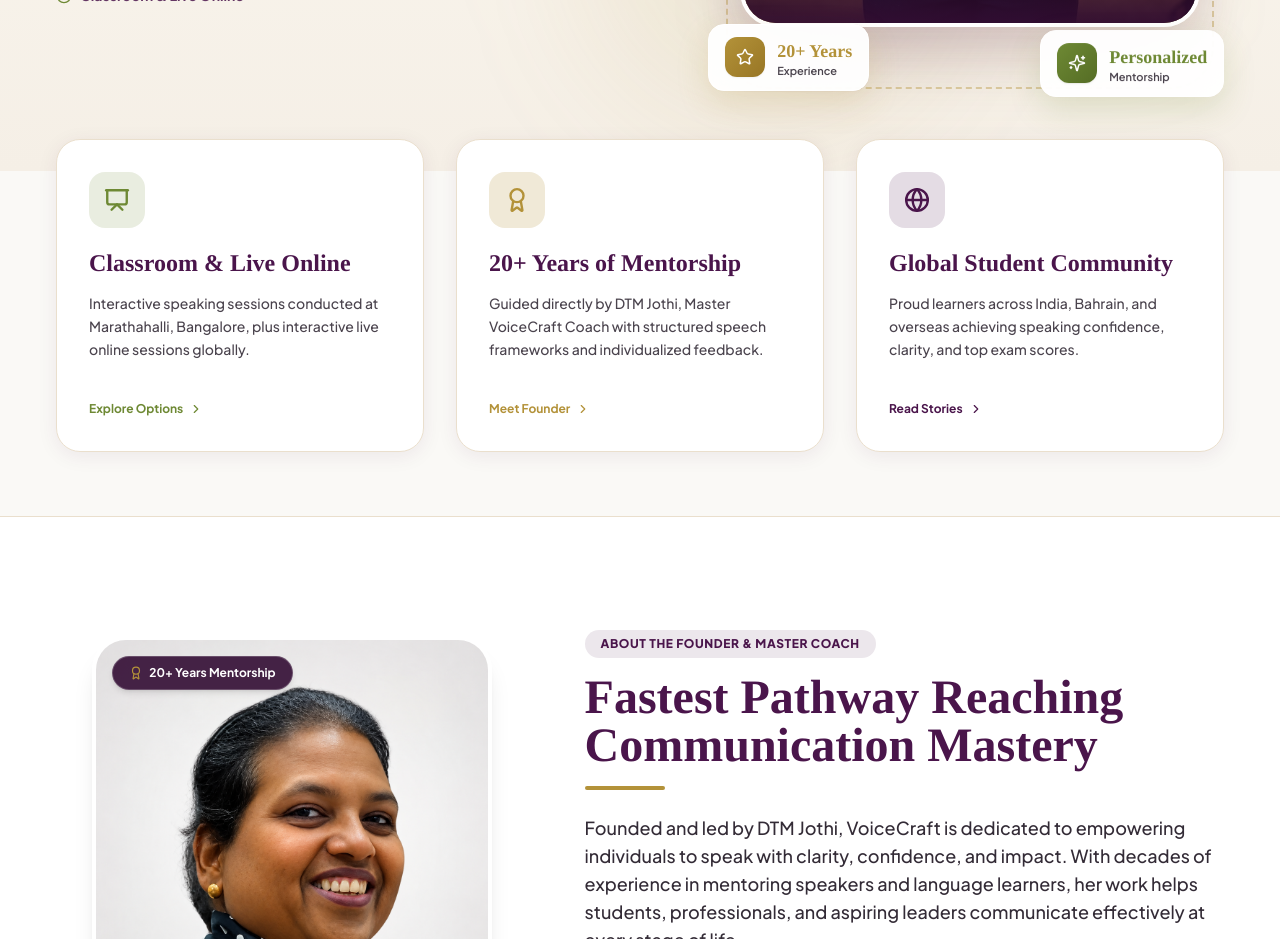
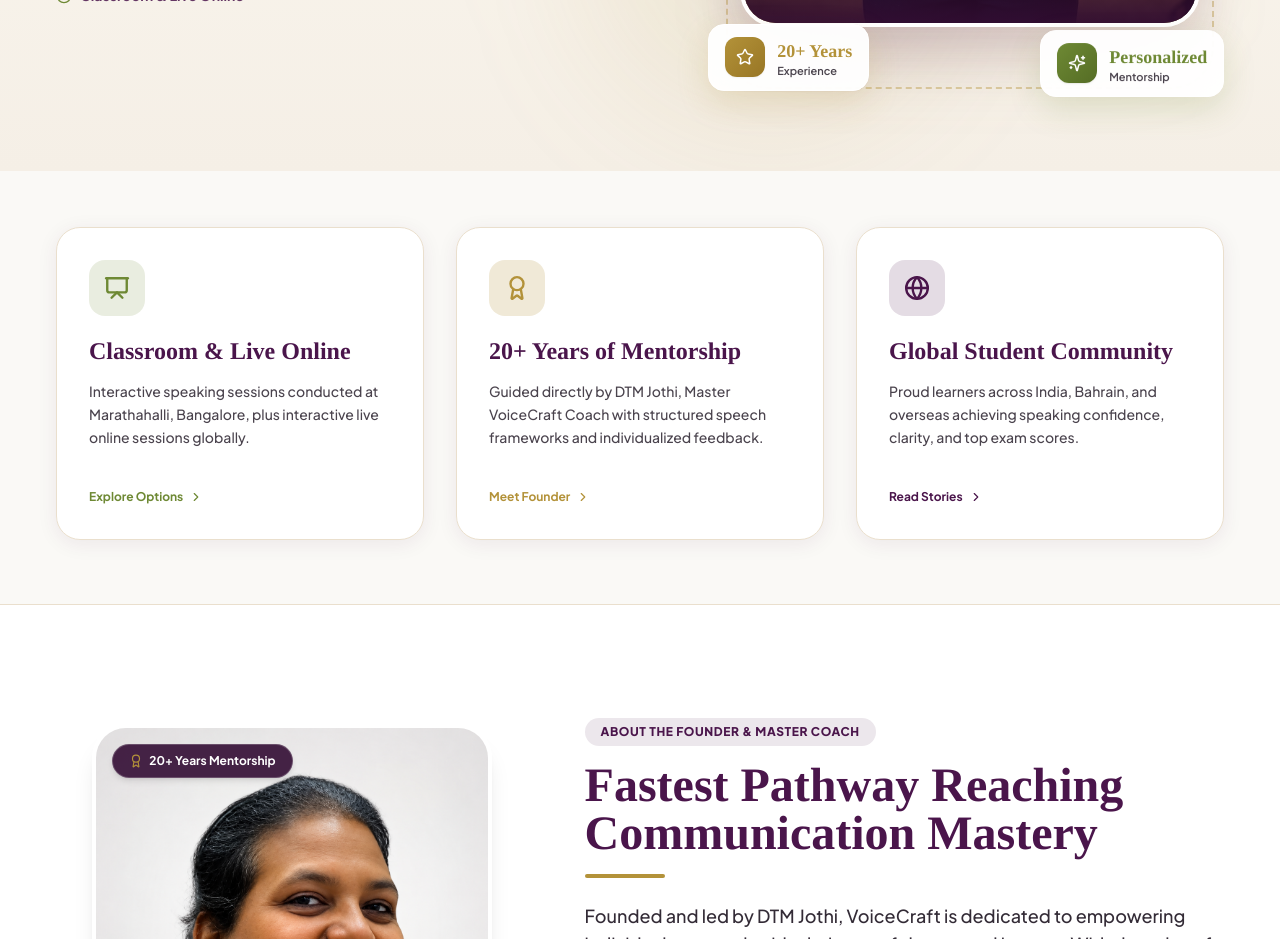
Before and after one commit to LoneRanger-dev/voicecraft-academy, a React (Vite) app in the folder voicecraft-frontend/: page / in a window 1280 px wide. Shown: the part 820-1759 px from the top of the page. Built offline with nearby package versions, Linux system fonts and the light colour scheme; a web font is replaced by a local one.

Commit message:
fix: position feature cards lower to prevent crossing upper edge and add animated overlay hover effect

```diff
--- a/voicecraft-frontend/src/pages/Home.jsx
+++ b/voicecraft-frontend/src/pages/Home.jsx
@@ -708,13 +708,17 @@ function HeroSection({ isAnimated, animKey }) {
 // 2. CONSEN IT SOLUTION 02 "OUR FEATURES" STRIP (Style 6 Cards)
 function FeatureHighlightStrip() {
   return (
-    <section className="relative z-20 -mt-6 sm:-mt-8 px-4 sm:px-8 lg:px-14 pb-16">
+    <section className="relative z-20 pt-10 sm:pt-14 pb-16 px-4 sm:px-8 lg:px-14">
       <div className="w-full max-w-7xl mx-auto">
         <div className="grid grid-cols-1 md:grid-cols-3 gap-6 sm:gap-8 items-stretch">
           {/* Feature 1 */}
-          <div className="h-full rounded-3xl bg-white p-8 border border-[#eadfcd] shadow-card hover:shadow-floating hover:border-brand-olive/40 transition-all duration-300 flex flex-col justify-between group">
-            <div className="flex flex-col items-start">
-              <div className="w-14 h-14 rounded-2xl bg-brand-olive/15 text-brand-olive flex items-center justify-center mb-5 group-hover:bg-brand-olive group-hover:text-white transition-colors shrink-0">
+          <div className="relative overflow-hidden h-full rounded-3xl bg-white p-8 border border-[#eadfcd] shadow-card hover:-translate-y-2 hover:shadow-floating hover:border-brand-olive/60 transition-all duration-300 flex flex-col justify-between group">
+            {/* Subtle Animated Hover Overlay */}
+            <div className="absolute inset-0 bg-gradient-to-b from-brand-olive/[0.06] via-brand-olive/[0.02] to-transparent opacity-0 group-hover:opacity-100 transition-opacity duration-300 pointer-events-none" />
+            <div className="absolute top-0 left-0 right-0 h-1 bg-brand-olive transform scale-x-0 group-hover:scale-x-100 transition-transform duration-300 origin-left" />
+
+            <div className="relative z-10 flex flex-col items-start">
+              <div className="w-14 h-14 rounded-2xl bg-brand-olive/15 text-brand-olive flex items-center justify-center mb-5 group-hover:bg-brand-olive group-hover:text-white group-hover:scale-110 group-hover:shadow-md transition-all duration-300 shrink-0">
                 <Presentation size={26} strokeWidth={2.2} />
               </div>
               <h3 className="font-display font-serif text-2xl font-bold text-brand-purple leading-snug">
@@ -724,18 +728,22 @@ function FeatureHighlightStrip() {
                 Interactive speaking sessions conducted at Marathahalli, Bangalore, plus interactive live online sessions globally.
               </p>
             </div>
-            <div className="mt-6 pt-2">
+            <div className="relative z-10 mt-6 pt-2">
               <a href="#programs" className="inline-flex items-center gap-1.5 text-xs font-bold text-brand-olive group-hover:text-brand-purple transition-colors">
                 <span>Explore Options</span>
-                <ChevronRight size={14} />
+                <ChevronRight size={14} className="group-hover:translate-x-1.5 transition-transform duration-300" />
               </a>
             </div>
           </div>
 
           {/* Feature 2 */}
-          <div className="h-full rounded-3xl bg-white p-8 border border-[#eadfcd] shadow-card hover:shadow-floating hover:border-brand-gold/50 transition-all duration-300 flex flex-col justify-between group">
-            <div className="flex flex-col items-start">
-              <div className="w-14 h-14 rounded-2xl bg-brand-gold/20 text-brand-gold flex items-center justify-center mb-5 group-hover:bg-brand-gold group-hover:text-white transition-colors shrink-0">
+          <div className="relative overflow-hidden h-full rounded-3xl bg-white p-8 border border-[#eadfcd] shadow-card hover:-translate-y-2 hover:shadow-floating hover:border-brand-gold/70 transition-all duration-300 flex flex-col justify-between group">
+            {/* Subtle Animated Hover Overlay */}
+            <div className="absolute inset-0 bg-gradient-to-b from-brand-gold/[0.07] via-brand-gold/[0.02] to-transparent opacity-0 group-hover:opacity-100 transition-opacity duration-300 pointer-events-none" />
+            <div className="absolute top-0 left-0 right-0 h-1 bg-brand-gold transform scale-x-0 group-hover:scale-x-100 transition-transform duration-300 origin-left" />
+
+            <div className="relative z-10 flex flex-col items-start">
+              <div className="w-14 h-14 rounded-2xl bg-brand-gold/20 text-brand-gold flex items-center justify-center mb-5 group-hover:bg-brand-gold group-hover:text-white group-hover:scale-110 group-hover:shadow-md transition-all duration-300 shrink-0">
                 <Award size={26} strokeWidth={2.2} />
               </div>
               <h3 className="font-display font-serif text-2xl font-bold text-brand-purple leading-snug">
@@ -745,18 +753,22 @@ function FeatureHighlightStrip() {
                 Guided directly by DTM Jothi, Master VoiceCraft Coach with structured speech frameworks and individualized feedback.
               </p>
             </div>
-            <div className="mt-6 pt-2">
+            <div className="relative z-10 mt-6 pt-2">
               <a href="#about" className="inline-flex items-center gap-1.5 text-xs font-bold text-brand-gold group-hover:text-brand-purple transition-colors">
                 <span>Meet Founder</span>
-                <ChevronRight size={14} />
+                <ChevronRight size={14} className="group-hover:translate-x-1.5 transition-transform duration-300" />
               </a>
             </div>
           </div>
 
           {/* Feature 3 */}
-          <div className="h-full rounded-3xl bg-white p-8 border border-[#eadfcd] shadow-card hover:shadow-floating hover:border-brand-purple/40 transition-all duration-300 flex flex-col justify-between group">
-            <div className="flex flex-col items-start">
-              <div className="w-14 h-14 rounded-2xl bg-brand-purple/15 text-brand-purple flex items-center justify-center mb-5 group-hover:bg-brand-purple group-hover:text-white transition-colors shrink-0">
+          <div className="relative overflow-hidden h-full rounded-3xl bg-white p-8 border border-[#eadfcd] shadow-card hover:-translate-y-2 hover:shadow-floating hover:border-brand-purple/60 transition-all duration-300 flex flex-col justify-between group">
+            {/* Subtle Animated Hover Overlay */}
+            <div className="absolute inset-0 bg-gradient-to-b from-brand-purple/[0.06] via-brand-purple/[0.02] to-transparent opacity-0 group-hover:opacity-100 transition-opacity duration-300 pointer-events-none" />
+            <div className="absolute top-0 left-0 right-0 h-1 bg-brand-purple transform scale-x-0 group-hover:scale-x-100 transition-transform duration-300 origin-left" />
+
+            <div className="relative z-10 flex flex-col items-start">
+              <div className="w-14 h-14 rounded-2xl bg-brand-purple/15 text-brand-purple flex items-center justify-center mb-5 group-hover:bg-brand-purple group-hover:text-white group-hover:scale-110 group-hover:shadow-md transition-all duration-300 shrink-0">
                 <Globe size={26} strokeWidth={2.2} />
               </div>
               <h3 className="font-display font-serif text-2xl font-bold text-brand-purple leading-snug">
@@ -766,10 +778,10 @@ function FeatureHighlightStrip() {
                 Proud learners across India, Bahrain, and overseas achieving speaking confidence, clarity, and top exam scores.
               </p>
             </div>
-            <div className="mt-6 pt-2">
+            <div className="relative z-10 mt-6 pt-2">
               <a href="#testimonials" className="inline-flex items-center gap-1.5 text-xs font-bold text-brand-purple group-hover:text-brand-gold transition-colors">
                 <span>Read Stories</span>
-                <ChevronRight size={14} />
+                <ChevronRight size={14} className="group-hover:translate-x-1.5 transition-transform duration-300" />
               </a>
             </div>
           </div>
```
